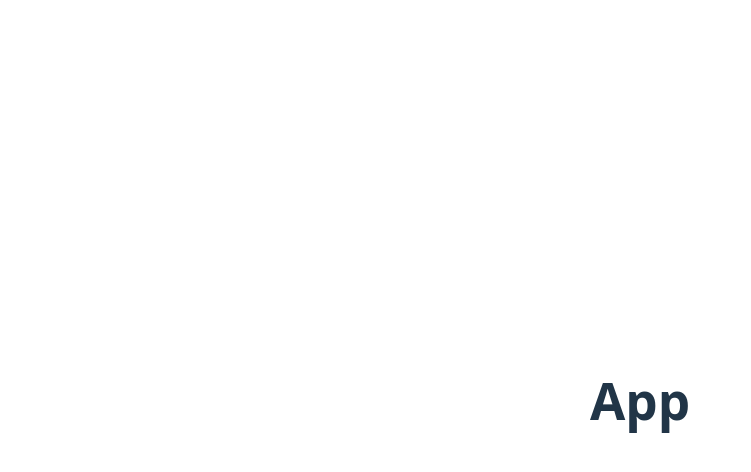
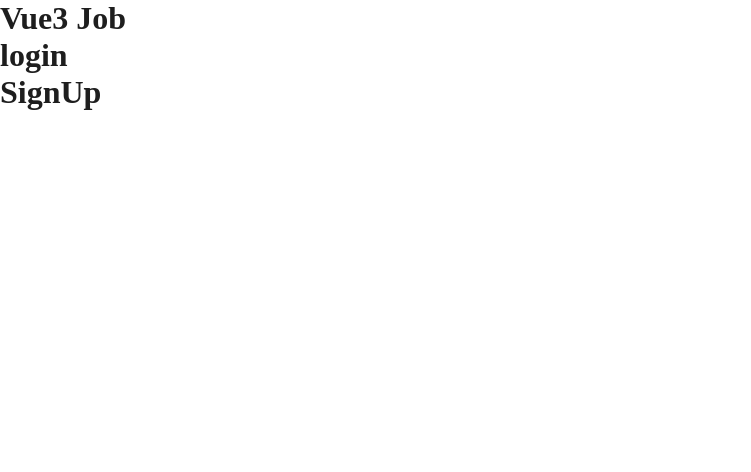
Before and after one commit to beingborn/jobOpeningVue, a Vue app in the folder test-project/: page / in a window 1280 px wide. Shown: the top 472 px of the page, without its empty margins (0-751 px from the left). Built offline with nearby package versions, Linux system fonts and the light colour scheme.

Commit message:
vue project start

```diff
--- a/test-project/package.json
+++ b/test-project/package.json
@@ -9,10 +9,12 @@
     "preview": "vite preview"
   },
   "dependencies": {
+    "install": "^0.13.0",
     "vue": "^3.5.13"
   },
   "devDependencies": {
     "@vitejs/plugin-vue": "^5.2.1",
+    "sass": "^1.86.0",
     "vite": "^6.2.0"
   }
 }
--- a/test-project/src/App.vue
+++ b/test-project/src/App.vue
@@ -1,11 +1,21 @@
 <script setup>
-import HelloWorld from './components/HelloWorld.vue'
+  import Login from './view/Login.vue'
+  import SignUp from './view/SignUp.vue'
+  import JobList from './view/JobList.vue'
+  import JobDetail from './view/JobDetail.vue'
+  import UserProfile from './view/UserProfile.vue'
+
 </script>
 
 <template>
-  <h1>App</h1>
+  <div>
+    <h1>Vue3 Job</h1>
+    <Login />
+    <SignUp />
+
+  </div>
 </template>
 
-<style scoped>
+<style scoped lang="scss">
 
 </style>
--- a/test-project/src/components/HelloWorld.vue
+++ /dev/null
@@ -1,43 +0,0 @@
-<script setup>
-import { ref } from 'vue'
-
-defineProps({
-  msg: String,
-})
-
-const count = ref(0)
-</script>
-
-<template>
-  <h1>{{ msg }}</h1>
-
-  <div class="card">
-    <button type="button" @click="count++">count is {{ count }}</button>
-    <p>
-      Edit
-      <code>components/HelloWorld.vue</code> to test HMR
-    </p>
-  </div>
-
-  <p>
-    Check out
-    <a href="https://vuejs.org/guide/quick-start.html#local" target="_blank"
-      >create-vue</a
-    >, the official Vue + Vite starter
-  </p>
-  <p>
-    Learn more about IDE Support for Vue in the
-    <a
-      href="https://vuejs.org/guide/scaling-up/tooling.html#ide-support"
-      target="_blank"
-      >Vue Docs Scaling up Guide</a
-    >.
-  </p>
-  <p class="read-the-docs">Click on the Vite and Vue logos to learn more</p>
-</template>
-
-<style scoped>
-.read-the-docs {
-  color: #888;
-}
-</style>
--- a/test-project/src/style.css
+++ b/test-project/src/style.css
@@ -1,79 +1,49 @@
+/* Global Styling */
+
+/* Font */
+@import url('https://fonts.googleapis.com/css2?family=Noto+Sans+KR:wght@100..900&display=swap');
+
 :root {
-  font-family: system-ui, Avenir, Helvetica, Arial, sans-serif;
-  line-height: 1.5;
+  --main-color-dark: #4b3c30;
+  --main-color-light: #d1b000;
+  --text-color-dark: #1e1e1e;
+  --text-color-mid: #666;
+  --text-color-light: #b3b3b3;
+}
+
+* {
+  margin: 0;
+  padding: 0;
+  box-sizing: border-box;
+}
+
+*, *::before, *::after {
+  font-family: 'Noto Sans KR' sans-serif!important;
+}
+
+body {
+  height: 100vh;
+  width: 100vw;
+  display: flex;
+  justify-content: center;
+  align-items: center;
+  font-optical-sizing: auto;
   font-weight: 400;
-
-  color-scheme: light dark;
-  color: rgba(255, 255, 255, 0.87);
-  background-color: #242424;
-
-  font-synthesis: none;
-  text-rendering: optimizeLegibility;
-  -webkit-font-smoothing: antialiased;
-  -moz-osx-font-smoothing: grayscale;
+  font-style: normal;
+  font-family: 'Noto Sans KR' sans-serif!important;
+  color: var(--text-color-dark);
 }
 
 a {
-  font-weight: 500;
-  color: #646cff;
-  text-decoration: inherit;
-}
-a:hover {
-  color: #535bf2;
-}
-
-body {
-  margin: 0;
-  display: flex;
-  place-items: center;
-  min-width: 320px;
-  min-height: 100vh;
-}
-
-h1 {
-  font-size: 3.2em;
-  line-height: 1.1;
-}
-
-button {
-  border-radius: 8px;
-  border: 1px solid transparent;
-  padding: 0.6em 1.2em;
-  font-size: 1em;
-  font-weight: 500;
-  font-family: inherit;
-  background-color: #1a1a1a;
-  cursor: pointer;
-  transition: border-color 0.25s;
-}
-button:hover {
-  border-color: #646cff;
-}
-button:focus,
-button:focus-visible {
-  outline: 4px auto -webkit-focus-ring-color;
-}
-
-.card {
-  padding: 2em;
+  color: var(--text-color-dark);
+  text-decoration: none;
 }
 
 #app {
-  max-width: 1280px;
-  margin: 0 auto;
-  padding: 2rem;
-  text-align: center;
+  width: 100%;
+  height: 100%;
 }
 
-@media (prefers-color-scheme: light) {
-  :root {
-    color: #213547;
-    background-color: #ffffff;
-  }
-  a:hover {
-    color: #747bff;
-  }
-  button {
-    background-color: #f9f9f9;
-  }
+.container {
+  padding: 15px;
 }
--- /dev/null
+++ b/test-project/src/view/JobDetail.vue
@@ -0,0 +1,13 @@
+<template>
+    <div>
+        <h1>JobDetail</h1>
+    </div>
+</template>
+<script>
+export default {
+
+}
+</script>
+<style lang="sass">
+
+</style>
--- /dev/null
+++ b/test-project/src/view/JobList.vue
@@ -0,0 +1,13 @@
+<template>
+    <div>
+        <h1>JobList</h1>
+    </div>
+</template>
+<script>
+export default {
+
+}
+</script>
+<style lang="sass">
+
+</style>
--- /dev/null
+++ b/test-project/src/view/Login.vue
@@ -0,0 +1,13 @@
+<template>
+    <div>
+        <h1>login</h1>
+    </div>
+</template>
+<script>
+export default {
+
+}
+</script>
+<style lang="sass">
+
+</style>
--- /dev/null
+++ b/test-project/src/view/SignUp.vue
@@ -0,0 +1,13 @@
+<template>
+    <div>
+        <h1>SignUp</h1>
+    </div>
+</template>
+<script>
+export default {
+
+}
+</script>
+<style lang="">
+
+</style>
--- /dev/null
+++ b/test-project/src/view/UserProfile.vue
@@ -0,0 +1,13 @@
+<template>
+    <div>
+        <h1>UserProfile</h1>
+    </div>
+</template>
+<script>
+export default {
+
+}
+</script>
+<style lang="sass">
+
+</style>
```
Also changed, not shown: 2 other files (tests, documents, lock files or other folders).
